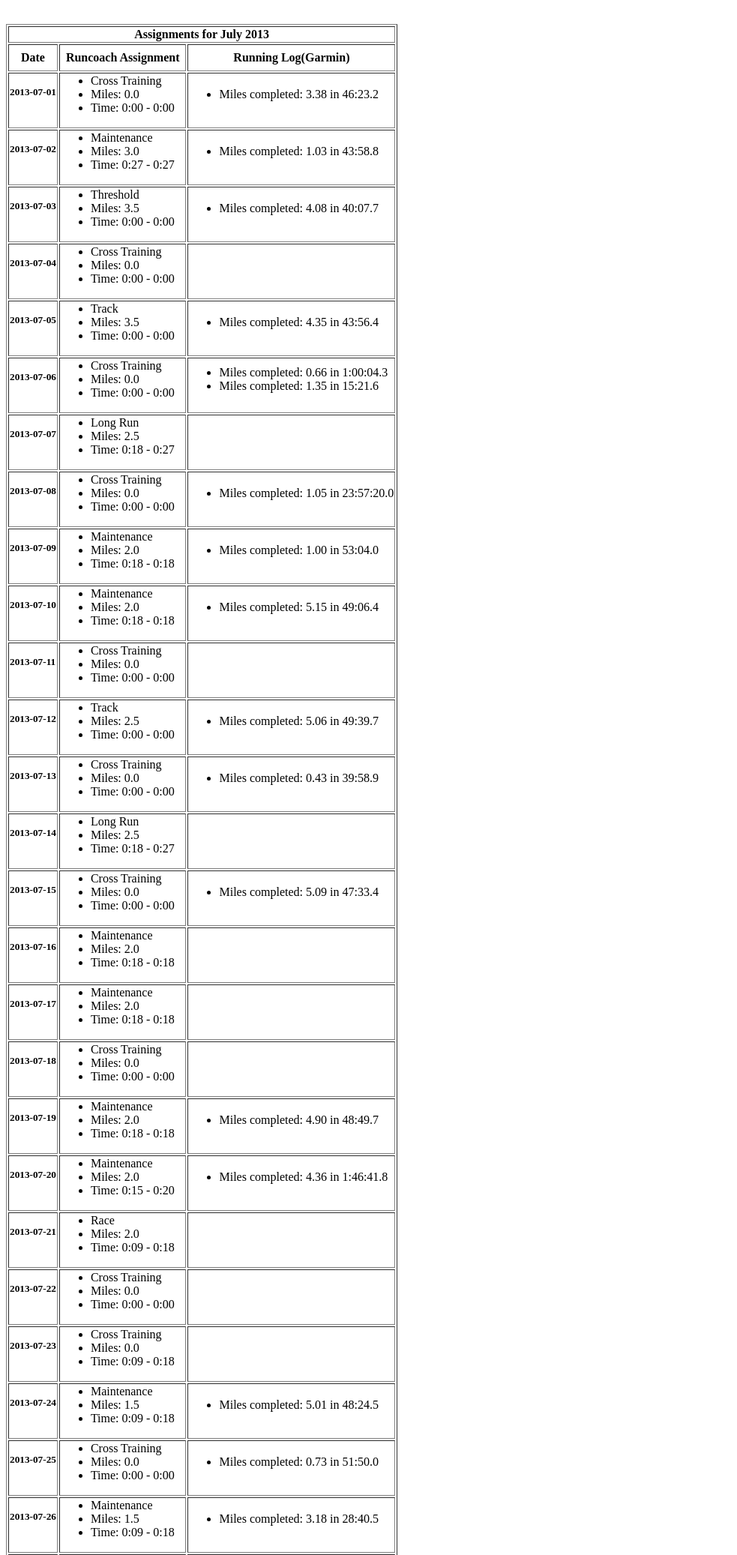
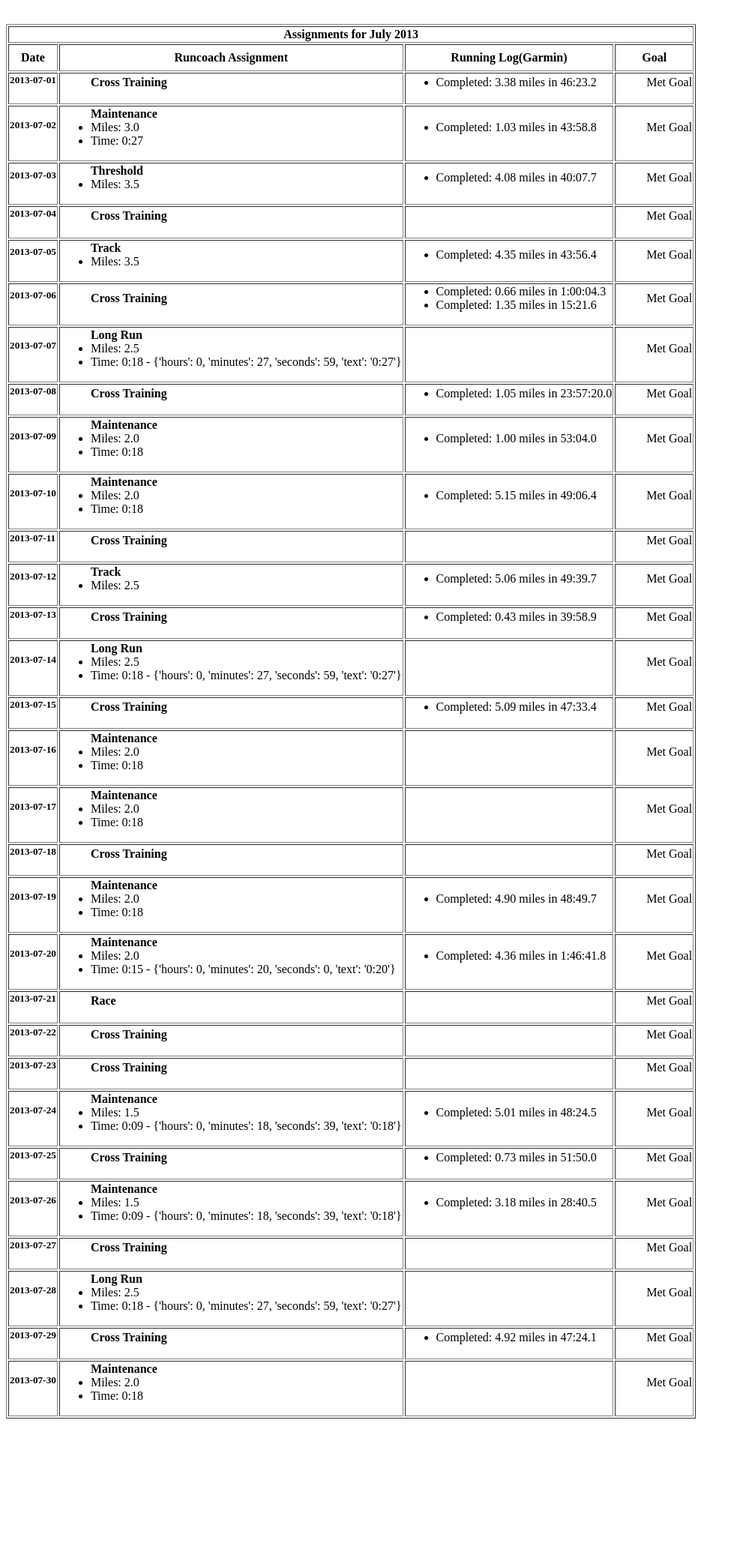
Before and after one commit to RunnerMom/Hackbright-Final-Project, a Flask app: page / in a window 1280 px wide. Shown: the part 63-2137 px from the top of the page at 75% size, without its empty margins (0-983 px from the left). After the commit the page ends 1955 px from the top, so only its background shows below. Run offline with Flask 2, Linux system fonts and the light colour scheme; some libraries are stand-ins or nearby versions; some web fonts are replaced.

Commit message:
metgoal updates

```diff
--- a/model.py
+++ b/model.py
@@ -37,10 +37,16 @@ class Assignment(Base):
     low_time = Column(Integer)
     high_time = Column(Integer)
 
-    def convert_seconds(self, seconds):
-        hours = floor(seconds/3600)
-        minutes = (seconds/60)-hours*60
-        return "%d:%02d" % (hours, minutes)
+    def convert_seconds(self, time_in_seconds):
+        hours = floor(time_in_seconds/3600) #int
+        minutes = floor((time_in_seconds/60)-hours*60)  #int
+        seconds = time_in_seconds - 3600*hours - 60*minutes #int
+        text = "%d:%02d" % (hours, minutes) #string
+        return {"hours": hours,
+                "minutes": minutes,
+                "seconds": seconds,
+                "text": text}
+
 
 """
 class Workout(Base):
@@ -61,8 +67,8 @@ class Log(Base):
     date= Column(Date)   # calendar date
     distance = Column(String)
     time = Column(String)
-    # def convert_time(self, string):
-        # hours =
+    # def convert_timestring(self, string):
+    #     hours =
         # minutes =
         # return "%d:%02d" % (hours, minutes)
     # def convert_distance(self, string):
--- a/templates/index.html
+++ b/templates/index.html
@@ -11,36 +11,49 @@
 
     <table border="1">
     <tr>
-    <th colspan="3">Assignments for July 2013</th>
+    <th colspan="4">Assignments for July 2013</th>
     </tr>
-    <th style="padding:8px;">Date</th><th style="padding:8px;">Runcoach Assignment</th><th style="padding:8px;"> Running Log(Garmin)</th>
+    <th style="padding:8px;">Date</th><th style="padding:8px;">Runcoach Assignment</th><th style="padding:8px;"> Running Log(Garmin)</th><th style="padding:8px;">Goal</th>
     </tr>
             {% for assignment in assignments %}
         <tr>
             <td><h5>{{ assignment.date }}</h5></td>
             <td><ul>
-                    <li>{{ assignment.workout_type}}</li>
-                    <li>Miles: {{ assignment.miles}}</li>
-                    <li>Time:
+                    <b>{{ assignment.workout_type}}</b>
 
-                        {{ assignment.convert_seconds(assignment.low_time) }}
-                        -
-                        {{ assignment.convert_seconds(assignment.high_time) }}
-                    </li>
+                    {% if assignment.workout_type == "Maintenance" or
+                          assignment.workout_type == "Long Run" %}
+                        <li>Miles: {{ assignment.miles}}</li>
+                        <li>Time: {{ assignment.convert_seconds(assignment.low_time).text }}
+                                {% if assignment.high_time != assignment.low_time %}
+                                    -
+                                    {{ assignment.convert_seconds(assignment.high_time) }}
+                                {% endif %}
+                        </li>
+                    {% endif %}
 
+                    {% if assignment.workout_type == "Track" or
+                          assignment.workout_type == "Tempo" or
+                          assignment.workout_type == "Threshold" %}
+                            <li>Miles: {{ assignment.miles}}</li>
+                    {% endif %}
+                        </li>
                 </ul>
             </td>
             <td><ul>
                     {% for log in assignment.logs %}
-                    <li>Miles completed: {{log.distance}} in {{log.time}}</li>
+                    <li>Completed: {{log.distance}} miles in {{log.time}}</li>
                     {% endfor %}
+                </ul>
+            </td>
+            <td><ul>
+                  <h7>Met Goal</h7>
                 </ul>
             </td>
         </tr>
              {% endfor %}
             </table>
             </div>
-
     <p>
     </div>
 </div>
```
